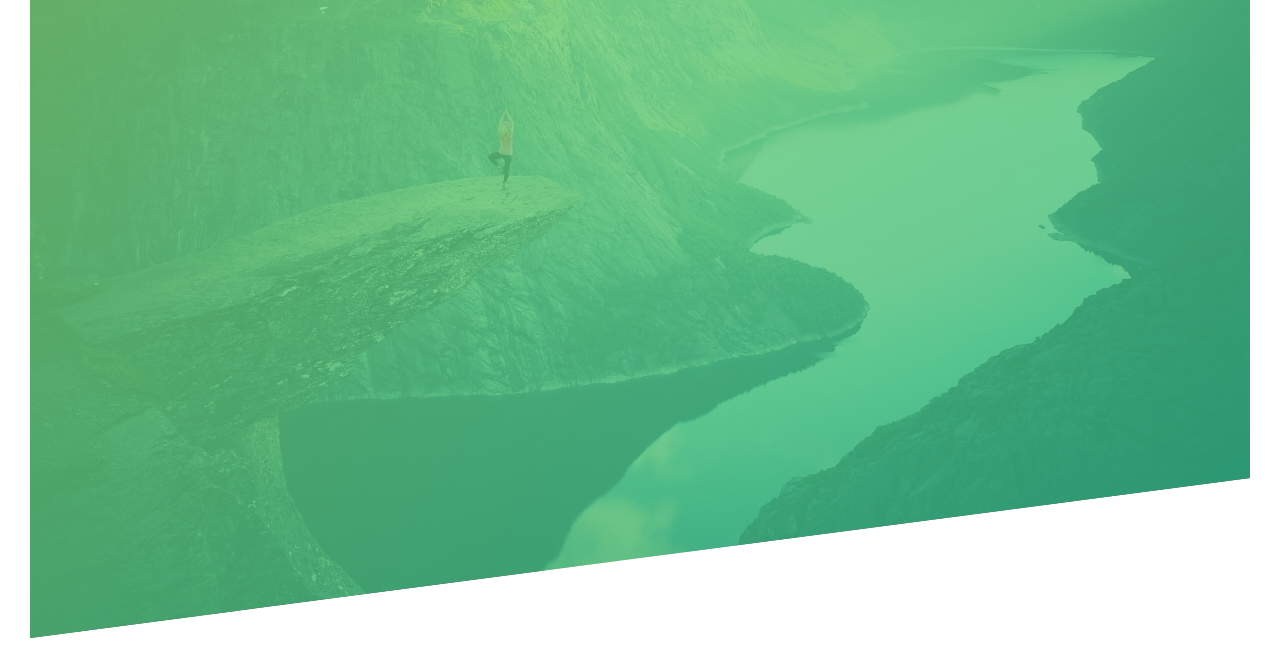
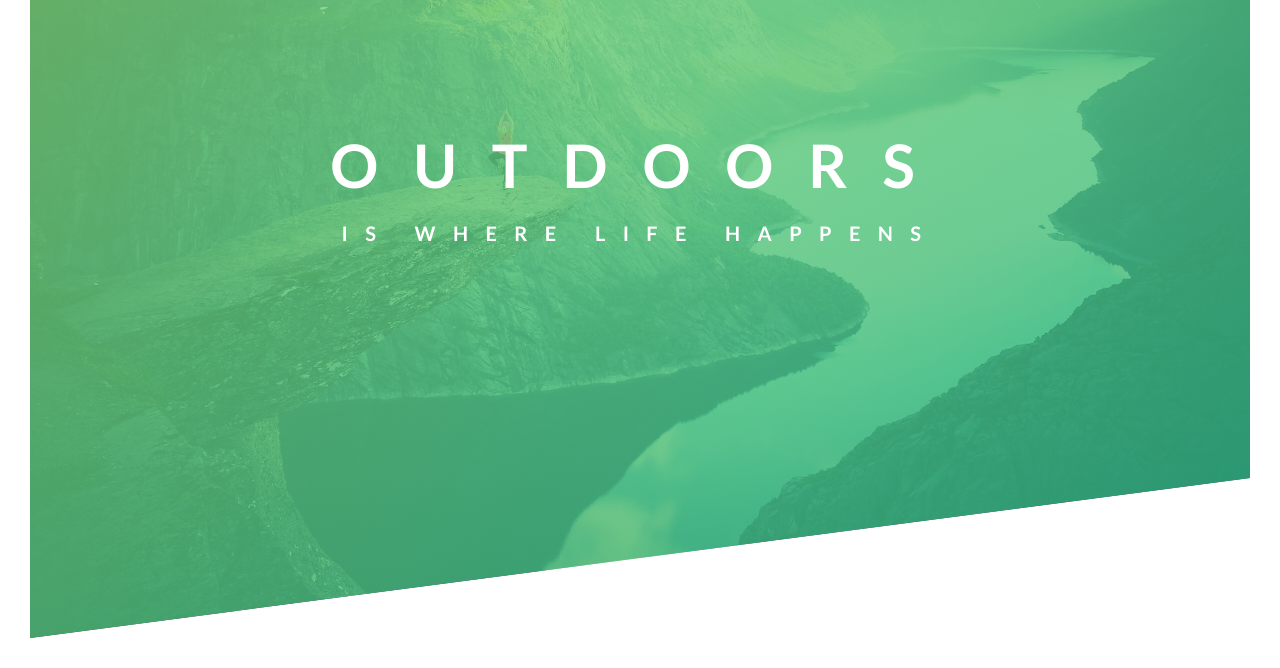
Before and after one commit to Ancientshield/advanced-css-course, a plain HTML site: page Natours/starter/index.html in a window 1280 px wide. Shown: the part 152-820 px from the top of the page. Drawn offline with Linux system fonts and the light colour scheme; files that its build step writes are made by us from their sources.

Commit message:
practice keyframes

```diff
--- a/Natours/starter/css/style.css
+++ b/Natours/starter/css/style.css
@@ -46,3 +46,74 @@
 .logo {
 	height: 35px;
 }
+
+.text-box {
+	position: absolute;
+	top: 40%;
+	left: 50%;
+	transform: translate(-50%, -50%);
+	text-align: center;
+}
+
+.heading-primary {
+	color: #fff;
+	text-transform: uppercase;
+	backface-visibility: hidden;
+}
+
+.heading-primary-main {
+	display: block;
+	font-size: 60px;
+	letter-spacing: 35px;
+	text-transform: uppercase;
+
+	animation-name: moveInLeft;
+	animation-duration: 1s;
+	animation-timing-function: ease-out;
+
+	/*
+    animation-delay: 3s;
+    animation-iteration-count: 3;
+  */
+}
+
+.heading-primary-sub {
+	display: block;
+	font-size: 20px;
+	font-weight: 700;
+	letter-spacing: 17.4px;
+
+	animation: moveInRight 1s ease-out;
+}
+
+@keyframes moveInLeft {
+	0% {
+		opacity: 0;
+		transform: translateX(-100px);
+	}
+
+	80% {
+		transform: translateX(10px);
+	}
+
+	100% {
+		opacity: 1;
+		transform: translateX(0);
+	}
+}
+
+@keyframes moveInRight {
+	0% {
+		opacity: 0;
+		transform: translateX(100px);
+	}
+
+	80% {
+		transform: translateX(-10px);
+	}
+
+	100% {
+		opacity: 1;
+		transform: translateX (0);
+	}
+}
--- a/Natours/starter/index.html
+++ b/Natours/starter/index.html
@@ -20,6 +20,12 @@
 			<div class="logo-box">
 				<img src="img/logo-white.png" alt="Logo" class="logo" />
 			</div>
+			<div class="text-box">
+				<h1 class="heading-primary">
+					<span class="heading-primary-main">Outdoors</span>
+					<span class="heading-primary-sub">is where life happens</span>
+				</h1>
+			</div>
 		</header>
 	</body>
 </html>
```
